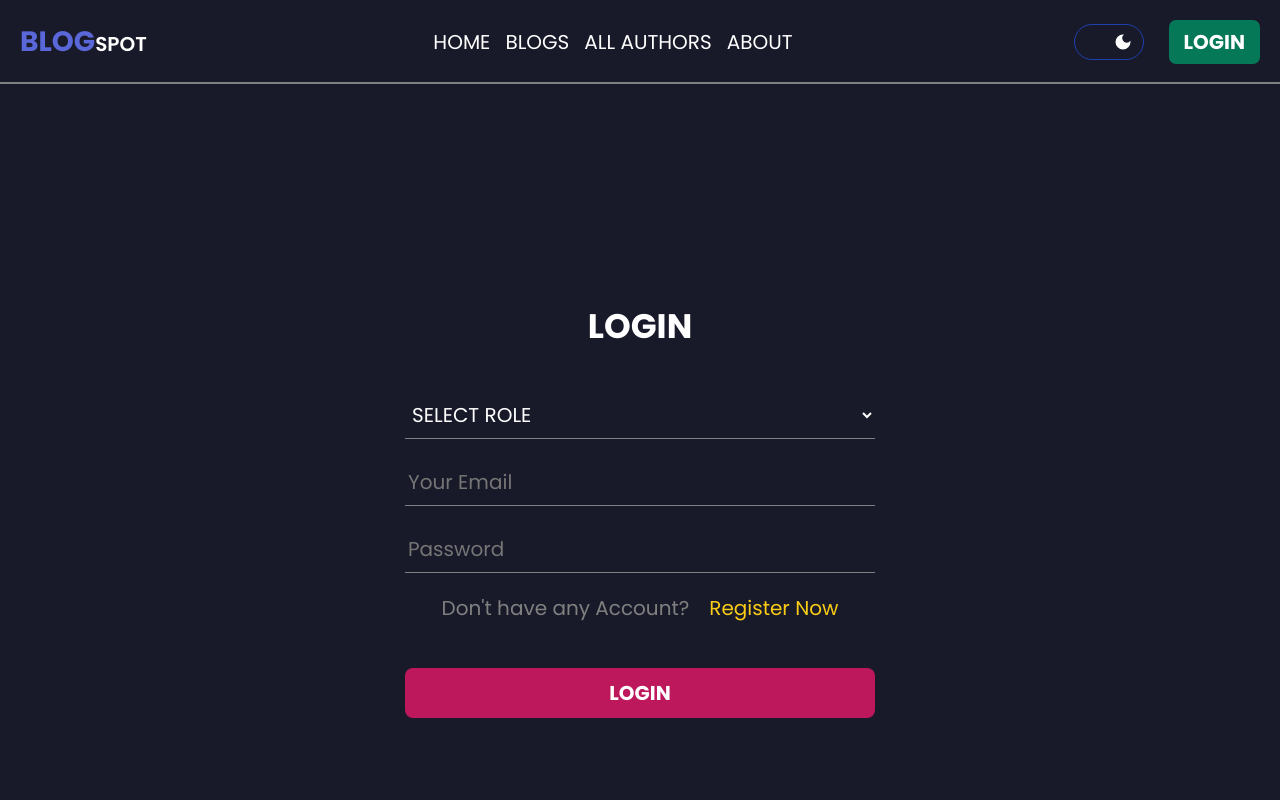
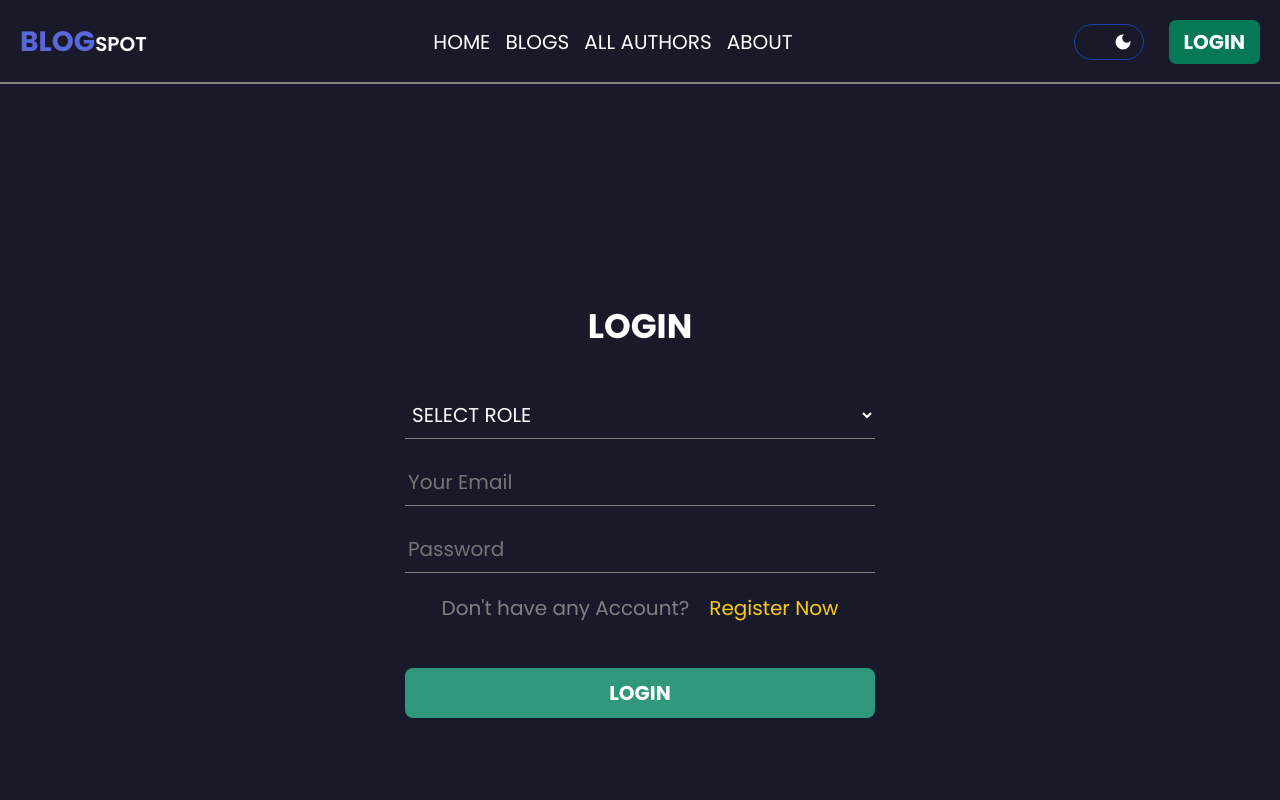
Before and after one commit to SaiG-2004/Blog-Frontend, a React (Vite) app: page /login in a window 1280 px wide. Shown: the top 800 px of the page. Built offline with nearby package versions, Linux system fonts and the light colour scheme; no server answers.

Commit message:
changes on css

```diff
--- a/src/App.css
+++ b/src/App.css
@@ -1400,16 +1400,16 @@ footer .container:last-child .links a svg {
   border: none;
   font-weight: 700;
   color: #fff;
-  background: #7e22ce;
+  background: #378aab;
   transition: 0.3s;
 }
 .auth-form form div input::file-selector-button:hover {
   transition: 0.3s;
-  background: #581c87;
+  background: #0f4571;
 }
 .auth-form form .submit-btn {
   padding: 10px 0;
-  background: #be185d;
+  background: #30977c;
   color: #fff;
   font-weight: 700;
   border: none;
@@ -1418,7 +1418,7 @@ footer .container:last-child .links a svg {
 }
 .auth-form form .submit-btn:hover {
   transition: 0.3s;
-  background: #831843;
+  background: #1b7c45;
   cursor: pointer;
 }
 .auth-form form p {
```
